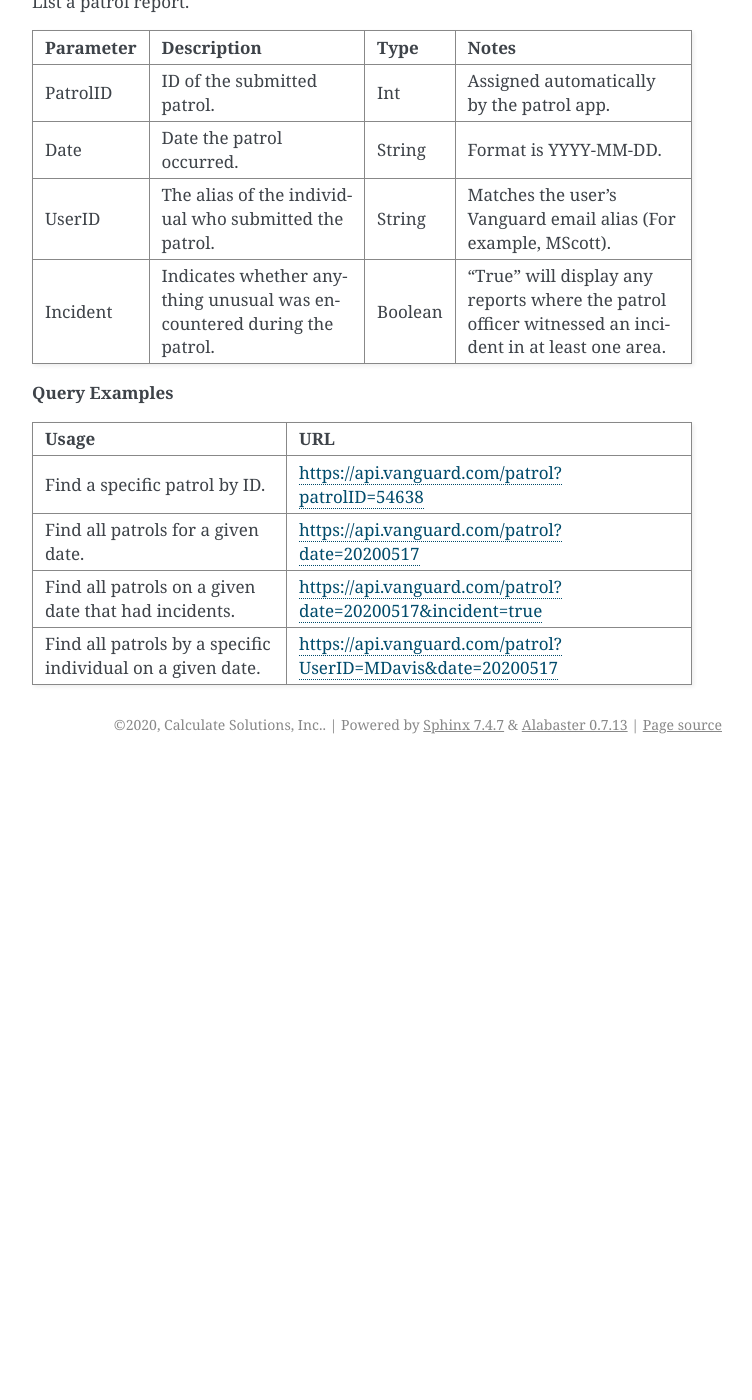
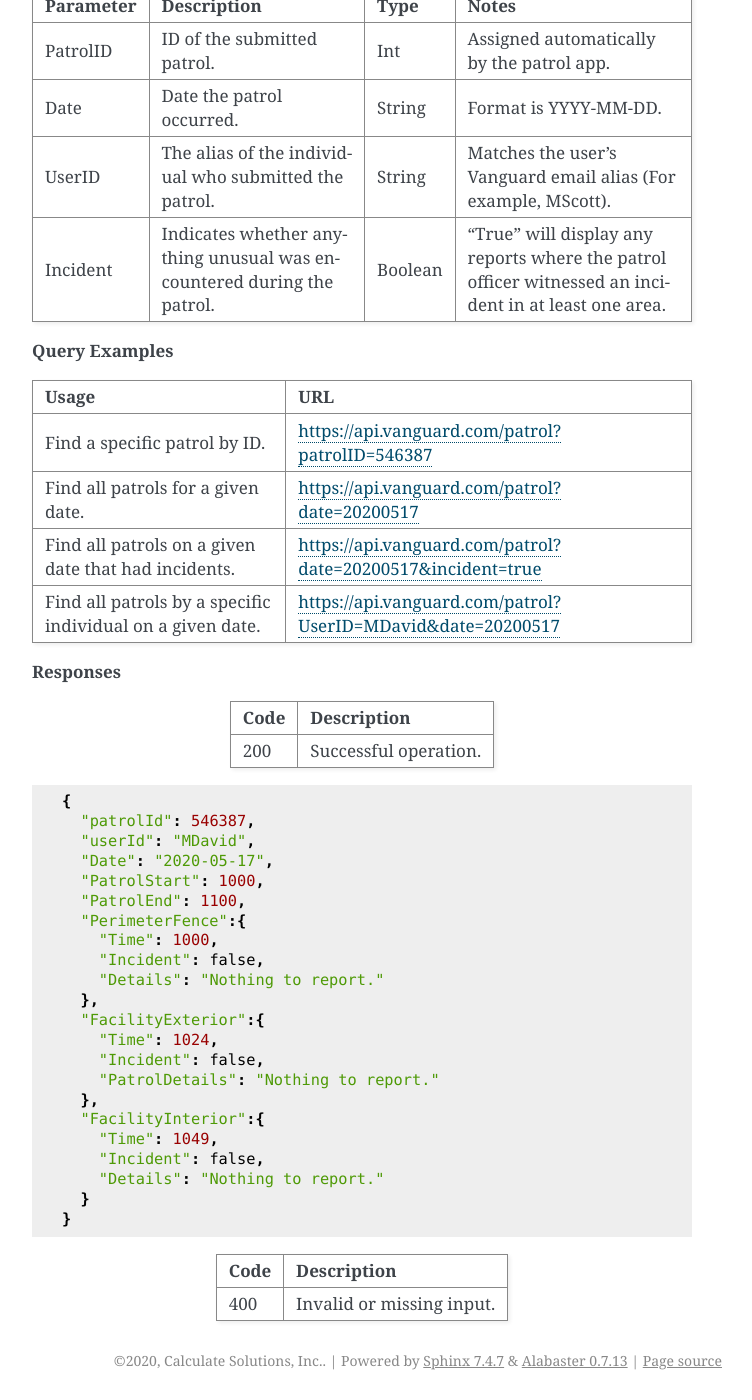
Before and after one commit to OfficePop/SphinxSite, a Sphinx documentation site: the page built from doc/index.rst, in a window 1280 px wide and 1400 px high, scrolled down 2506 px. Shown: the whole window, without its empty margins (388-1140 px from the left). Built offline with Sphinx 7.4.7, drawn with Linux system fonts in a browser that asks for light colours; before the commit the page ends 3270 px from its top, so only the background shows below that; some of the changed text lies outside the part shown.

Commit message:
Update index.rst

```diff
--- a/doc/index.rst
+++ b/doc/index.rst
@@ -3,6 +3,11 @@ Endpoint: patrol
 ====================
 
 The patrol endpoint provides access to all patrol reports submitted through the Vanguard Patrol App or web portal, up to the last two years. Several actions are supported by the endpoint as detailed below, and the data can be organized and filtered by multiple parameters as once (For example, data could be filtered first by date, then further by UserID or Incident).
+
+POST https://api.vanguard.com/patrol/
+=====================================
+
+Adds a patrol report. A successful response requires all listed parameters be included with appropriate values.
 
 +------------------+-----------------------------+------------+-------------------------------------+
 |  Parameter       |  Description                |     Type   |    Notes                            |
@@ -104,7 +104,7 @@ Adds a patrol report. A successful response requires all listed parameters be in
  400       Invalid or missing input.
 ========= ================
 
-GET https://api.vanguard.com/patrol/{patrolID}
+GET https://api.vanguard.com/patrol/
 =====================================
 
 List a patrol report.
@@ -131,8 +131,47 @@ List a patrol report.
 ==========================================================   ============================================================
 **Usage**                                                    **URL**
 ----------------------------------------------------------   ------------------------------------------------------------
-Find a specific patrol by ID.                                https://api.vanguard.com/patrol?patrolID=54638
+Find a specific patrol by ID.                                https://api.vanguard.com/patrol?patrolID=546387
 Find all patrols for a given date.                           https://api.vanguard.com/patrol?date=20200517
 Find all patrols on a given date that had incidents.         https://api.vanguard.com/patrol?date=20200517&incident=true
-Find all patrols by a specific individual on a given date.   https://api.vanguard.com/patrol?UserID=MDavis&date=20200517
+Find all patrols by a specific individual on a given date.   https://api.vanguard.com/patrol?UserID=MDavid&date=20200517
 ==========================================================   ============================================================
+
+**Responses**
+
+========= ================
+ **Code**  **Description**
+--------- ----------------
+ 200       Successful operation.
+========= ================
+
+::
+
+  {
+    "patrolId": 546387,
+    "userId": "MDavid",
+    "Date": "2020-05-17",
+    "PatrolStart": 1000,
+    "PatrolEnd": 1100,
+    "PerimeterFence":{
+      "Time": 1000,
+      "Incident": false,
+      "Details": "Nothing to report."
+    },
+    "FacilityExterior":{
+      "Time": 1024,
+      "Incident": false,
+      "PatrolDetails": "Nothing to report."
+    },
+    "FacilityInterior":{
+      "Time": 1049,
+      "Incident": false,
+      "Details": "Nothing to report."
+    }
+  }
+
+========= ================
+ **Code**  **Description**
+--------- ----------------
+ 400       Invalid or missing input.
+========= ================
```
Also changed, not shown: other parts of doc/index.rst (+0 -5 lines).
